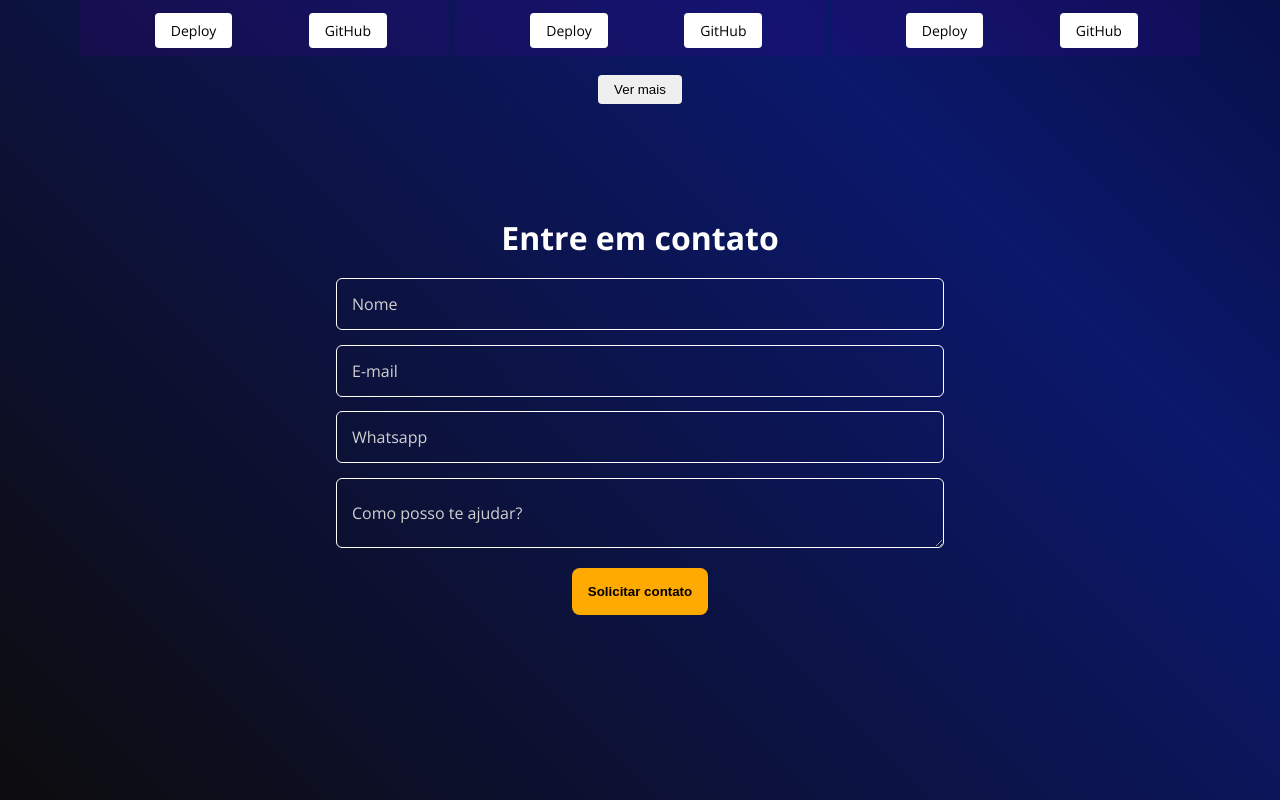
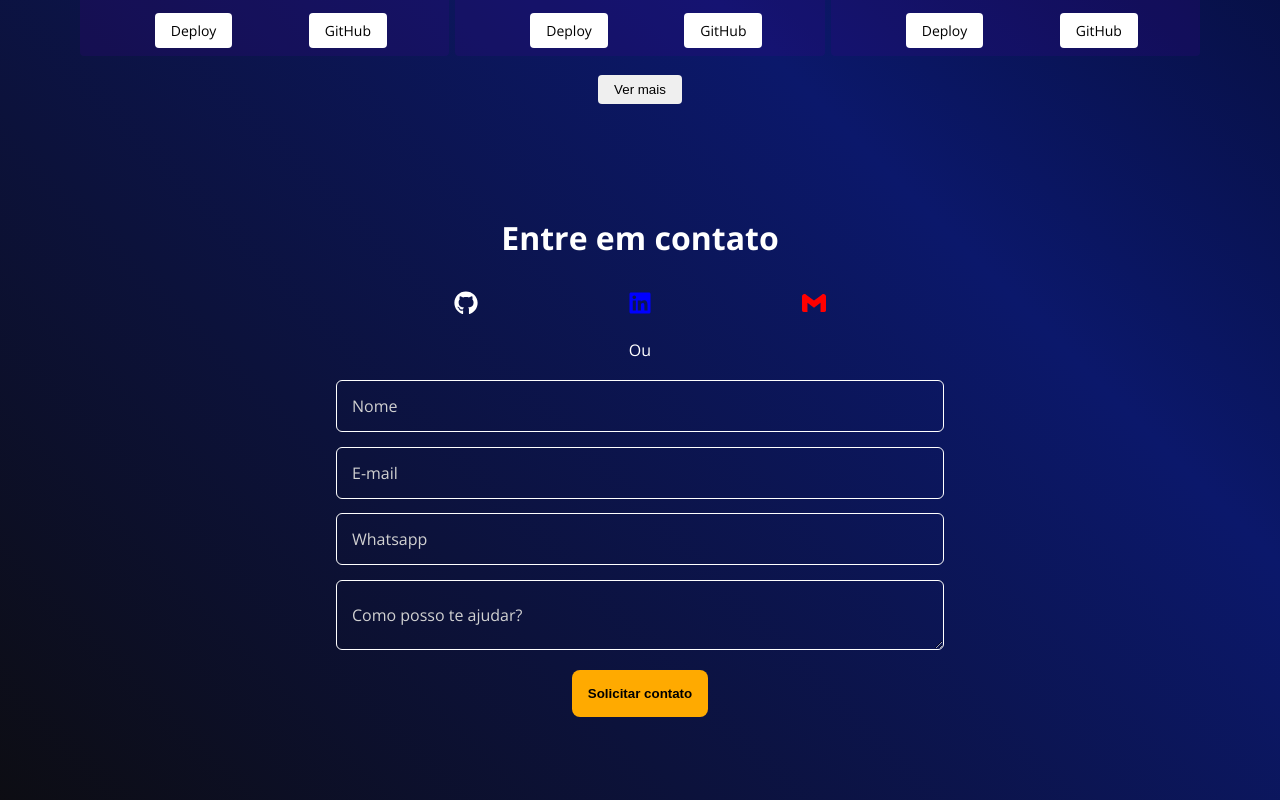
Before and after one commit to mikael-espinola/portfolio, a Next.js app: page / in a window 1280 px wide. Shown: the part 1180-1980 px from the top of the page. Built offline with nearby package versions, Linux system fonts and the light colour scheme.

Commit message:
:sparkles: feat: novos contatos e corrigido erro no page do repos

```diff
--- a/src/app/page.tsx
+++ b/src/app/page.tsx
@@ -5,6 +5,7 @@ import UpButton from "@/components/upButton/UpButton";
 import Form from "@/components/formContact/Form";
 import Techs from "@/components/devInfo/technologies/techs";
 import Header from "@/components/header/Header";
+import Contacts from "@/components/contacts/Contacts";
 
 export default function Home() {
   return (
@@ -13,7 +14,7 @@ export default function Home() {
       <DevInfo />
       <Techs />
       <Projects threeFirst />
-      <Form />
+      <Contacts />
       <UpButton />
     </Container>
   );
--- a/src/app/repos/page.tsx
+++ b/src/app/repos/page.tsx
@@ -1,6 +1,7 @@
 import Header from "@/components/header/Header";
 import Projects, { Data } from "@/components/projects/Projects";
 import React from "react";
+import { Container } from "./style";
 
 interface Props {
   data: Data;
@@ -8,10 +9,10 @@ interface Props {
 
 const page = ({ data }: Props) => {
   return (
-    <div>
+    <Container>
       <Header isRepoPage />
       <Projects />
-    </div>
+    </Container>
   );
 };
 
--- a/src/app/repos/style.tsx
+++ b/src/app/repos/style.tsx
@@ -0,0 +1,5 @@
+"use client";
+
+import styled from "styled-components";
+
+export const Container = styled.div``;
--- /dev/null
+++ b/src/components/contacts/Contacts.tsx
@@ -0,0 +1,29 @@
+"use client";
+import React from "react";
+import Form from "../formContact/Form";
+import { useLangContext } from "@/contextApi/LangProvider";
+import { useRefContext } from "@/contextApi/RefComponentsContext";
+import { Title } from "../formContact/style";
+import SocialMedia from "../socialMedia/SocialMedia";
+import { Box, Container, SocialWrapper, Span } from "./style";
+
+const Contacts = () => {
+  const { lang } = useLangContext();
+  const { formsRef } = useRefContext();
+  return (
+    <Container>
+      <Title ref={formsRef}>
+        {lang === "en" ? "Contact me" : "Entre em contato"}
+      </Title>
+      <SocialWrapper>
+        <Box>
+          <SocialMedia />
+        </Box>
+      </SocialWrapper>
+      <Span>{lang === "en" ? "Or" : "Ou"}</Span>
+      <Form />
+    </Container>
+  );
+};
+
+export default Contacts;
--- /dev/null
+++ b/src/components/contacts/style.tsx
@@ -0,0 +1,30 @@
+"use client";
+
+import styled from "styled-components";
+
+export const Container = styled.div`
+  display: flex;
+  justify-content: center;
+  flex-direction: column;
+
+  h1 {
+    padding: 5rem 0 2rem 0;
+  }
+
+  text-align: center;
+`;
+
+export const SocialWrapper = styled.div`
+  display: flex;
+  justify-content: center;
+  width: 100%;
+  height: 3rem;
+`;
+
+export const Box = styled.div`
+  width: 50%;
+`;
+
+export const Span = styled.span`
+  font-size: 16px;
+`;
--- a/src/components/formContact/Form.tsx
+++ b/src/components/formContact/Form.tsx
@@ -52,9 +52,6 @@ const Form = () => {
   };
   return (
     <Container>
-      <Title ref={formsRef}>
-        {lang === "en" ? "Contact me" : "Entre em contato"}
-      </Title>
       <FormBox onSubmit={handleSubmit}>
         <InputWrapper>
           <InputItem
```
Also changed, not shown: src/components/profile/style.ts (+7 -8 lines), src/components/socialMedia/style.ts (+15 -9 lines).
